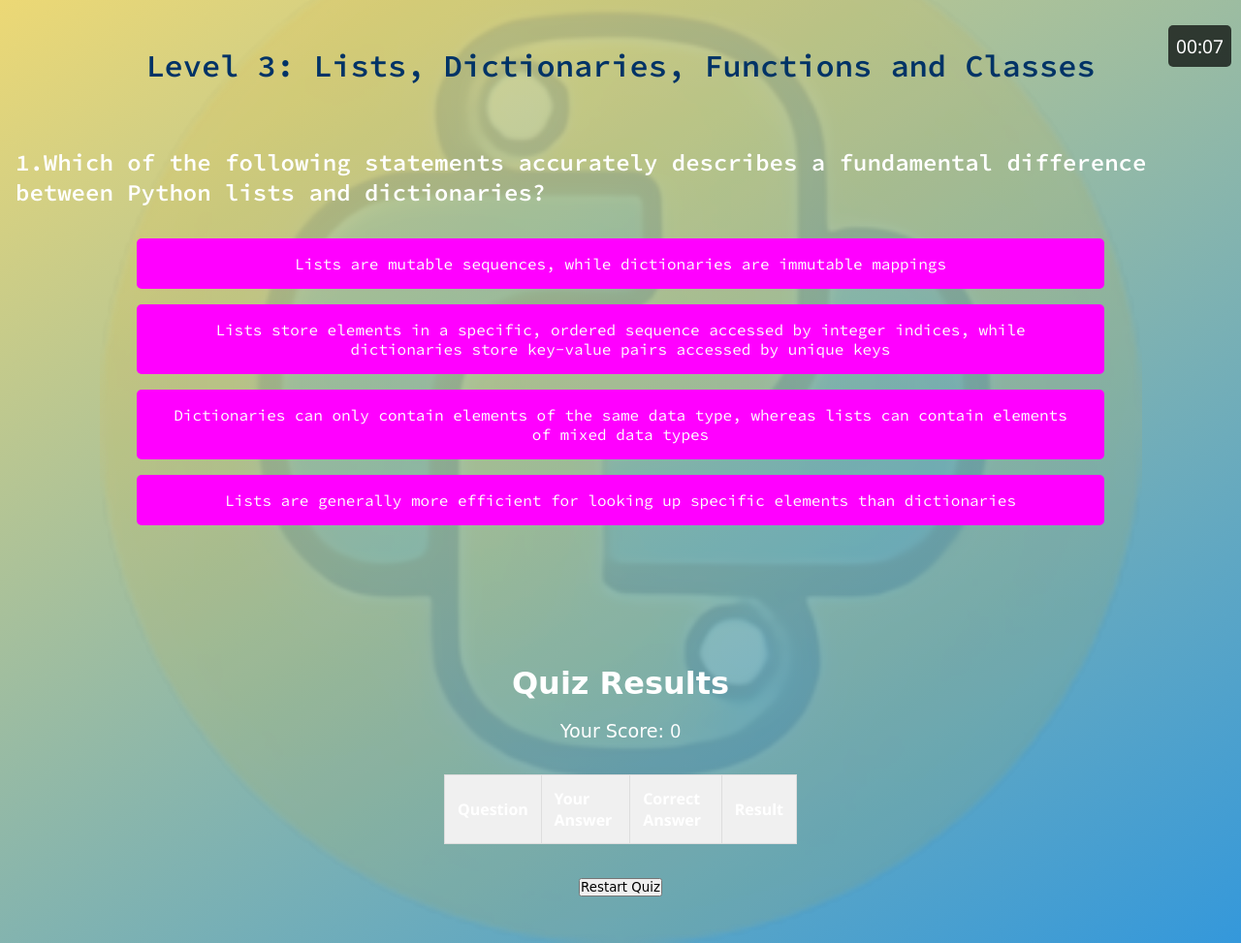
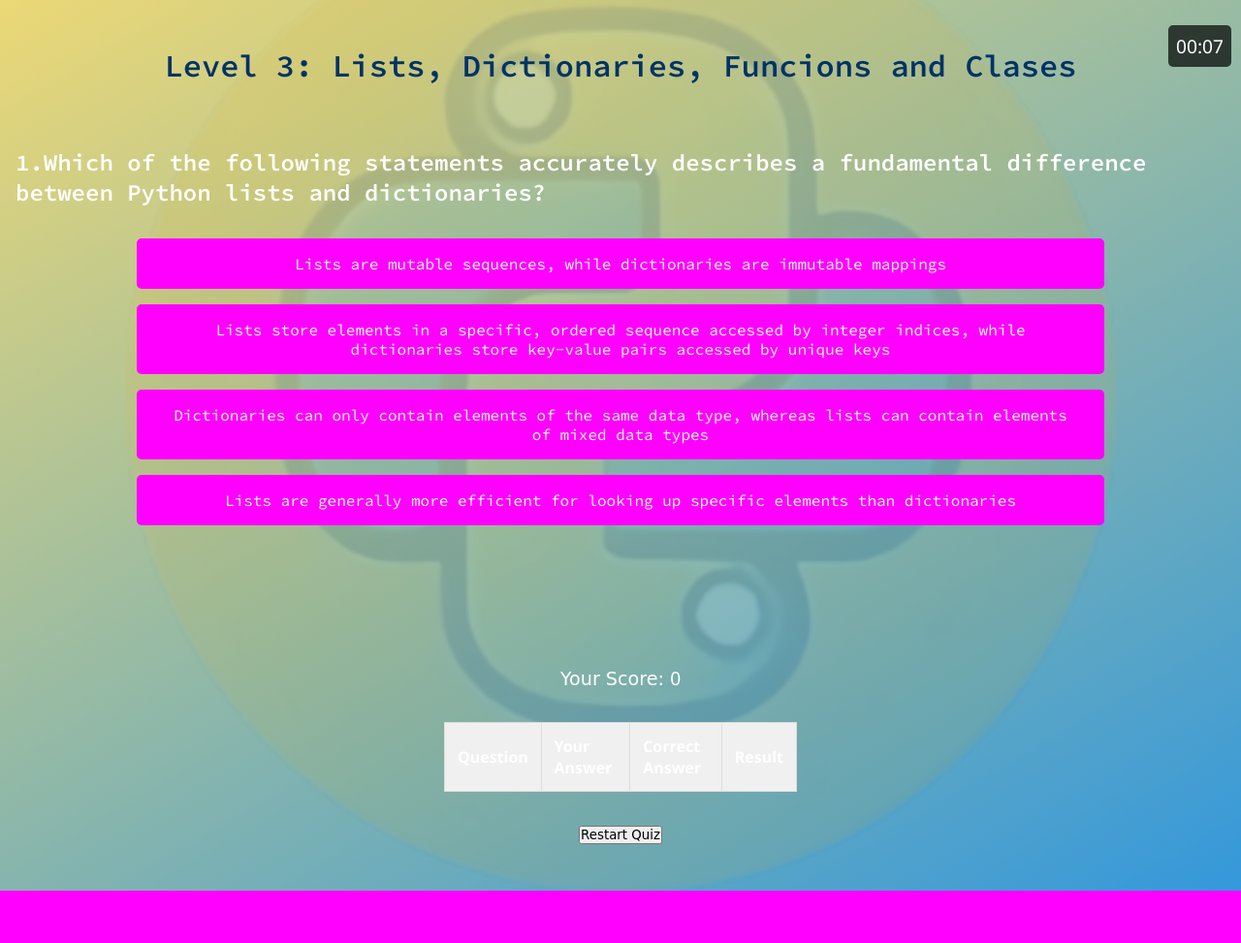
Before and after one commit to Marisa-Fu/CST-Project, a Flask app: page /level3 in a window 1280 px wide. Shown: the part 102-1075 px from the top of the page at 97% size. After the commit the page ends 1021 px from the top, so only its background shows below. Run offline with Flask 3, Linux system fonts and the light colour scheme; the visitor is signed in with stand-in values (Sample User, id 1); lists and menus that the app fills with data are empty; some web fonts are replaced.

Commit message:
Update LVL-3.html

```diff
--- a/templates/LVL-3.html
+++ b/templates/LVL-3.html
@@ -4,11 +4,7 @@
     <meta charset="UTF-8" />
     <meta name="viewport" content="width=device-width, initial-scale=1.0"/>
     <title>Python Basic Code</title>
-
-    <!-- Corrected CSS path for Flask -->
     <link rel="stylesheet" href="{{ url_for('static', filename='css/LVL-3.css') }}" />
-
-    <!-- Google Fonts -->
     <link rel="preconnect" href="https://fonts.googleapis.com">
     <link rel="preconnect" href="https://fonts.gstatic.com" crossorigin>
     <link href="https://fonts.googleapis.com/css2?family=Inter:wght@400;500;600;700&display=swap" rel="stylesheet">
@@ -22,7 +18,6 @@
             <img src="{{ url_for('static', filename='images/design_04112025.png') }}" alt="Pycode Logo" class="logo" />
             <span class="site-name">Pycode</span>
         </div>
-
         <button class="image-button" onclick="openPopup()">
             <img src="{{ url_for('static', filename='images/RkiMyoycj.png') }}" alt="Custom Button" />
         </button>
@@ -41,12 +36,14 @@
             </div>
         </div>
 
-        <h1 id="quiz-title" class="special-gothic">Level 3: Lists, Dictionaries, Functions and Classes</h1>
+        <h1 id="quiz-title" class="special-gothic">Level 3: Lists, Dictionaries, Funcions and Clases</h1>
+        <div id="question-container" class="mb-6 special-gothic">
+            <!-- Preguntas se cargarán aquí -->
+        </div>
 
-        <div id="question-container" class="mb-6 special-gothic"></div>
-
+        <!-- Sección para mostrar los resultados -->
         <div id="results-container" class="hidden mt-6">
-            <h2 class="text-xl font-semibold mb-4 text-center special-gothic">Quiz Results</h2>
+            <!-- Eliminamos el título "Quiz Results" -->
             <p class="text-lg text-center mb-4 special-gothic">Your Score: <span id="final-score">0</span></p>
             <table class="summary-table" id="results-summary">
                 <thead>
@@ -57,15 +54,17 @@
                         <th>Result</th>
                     </tr>
                 </thead>
-                <tbody></tbody>
+                <tbody>
+                </tbody>
             </table>
             <button id="restart-button" class="bg-green-500 hover:bg-green-600 text-white font-semibold py-2 px-4 rounded w-full transition duration-300 ease-in-out special-gothic">
                 Restart Quiz
             </button>
         </div>
 
-        <div id="message-container" class="text-red-500 text-center mt-4 special-gothic"></div>
-
+        <div id="message-container" class="text-red-500 text-center mt-4 special-gothic">
+            <!-- Mensajes se mostrarán aquí -->
+        </div>
         <div id="popup" class="popup-overlay">
             <div class="popup-content">
                 <span class="close-btn" onclick="closePopup()">&times;</span>
@@ -73,9 +72,8 @@
                 <p class="special-gothic">These are the lives and cash that you have.</p>
             </div>
         </div>
-
         <div id="countdown" class="special-gothic"></div>
-        <div id="question-timer"><span id="timer-seconds">08</span></div>
+        <div id="question-timer"> <span id="timer-seconds">08</span></div>
     </main>
 
     <script src="{{ url_for('static', filename='js/LVL-3.js') }}"></script>
```
